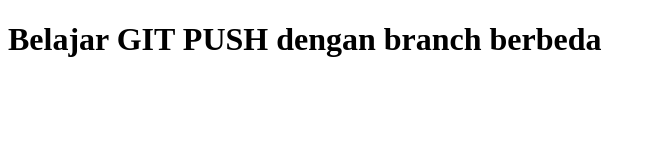
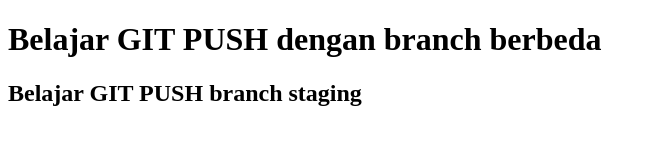
Before and after one commit to Arifdarmaji/belajar-niomic, a plain HTML site: page header.html in a window 1280 px wide. Shown: the whole page, without its empty margins (0-656 px from the left). Drawn offline with Linux system fonts and the light colour scheme.

Commit message:
Add element h2 pada header.html

```diff
--- a/header.html
+++ b/header.html
@@ -1,10 +1,14 @@
 <!DOCTYPE html>
 <html lang="en" dir="ltr">
+
 <head>
   <meta charset="utf-8">
   <title>Pembuatan Judul Atau Header Website Yang Responsive</title>
 </head>
+
 <body>
   <h1>Belajar GIT PUSH dengan branch berbeda</h1>
+  <h2>Belajar GIT PUSH branch staging</h2>
 </body>
+
 </html>
```
Lines whose indentation alone changed are shown as unchanged.
